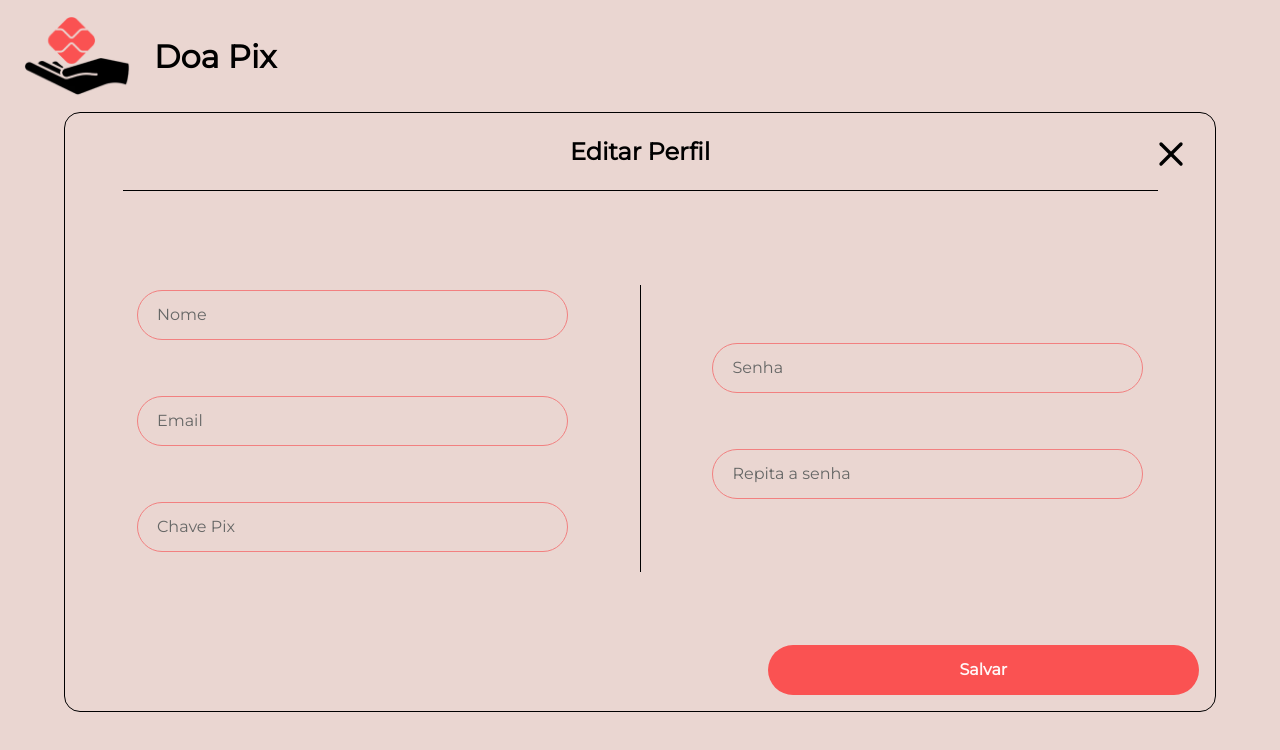
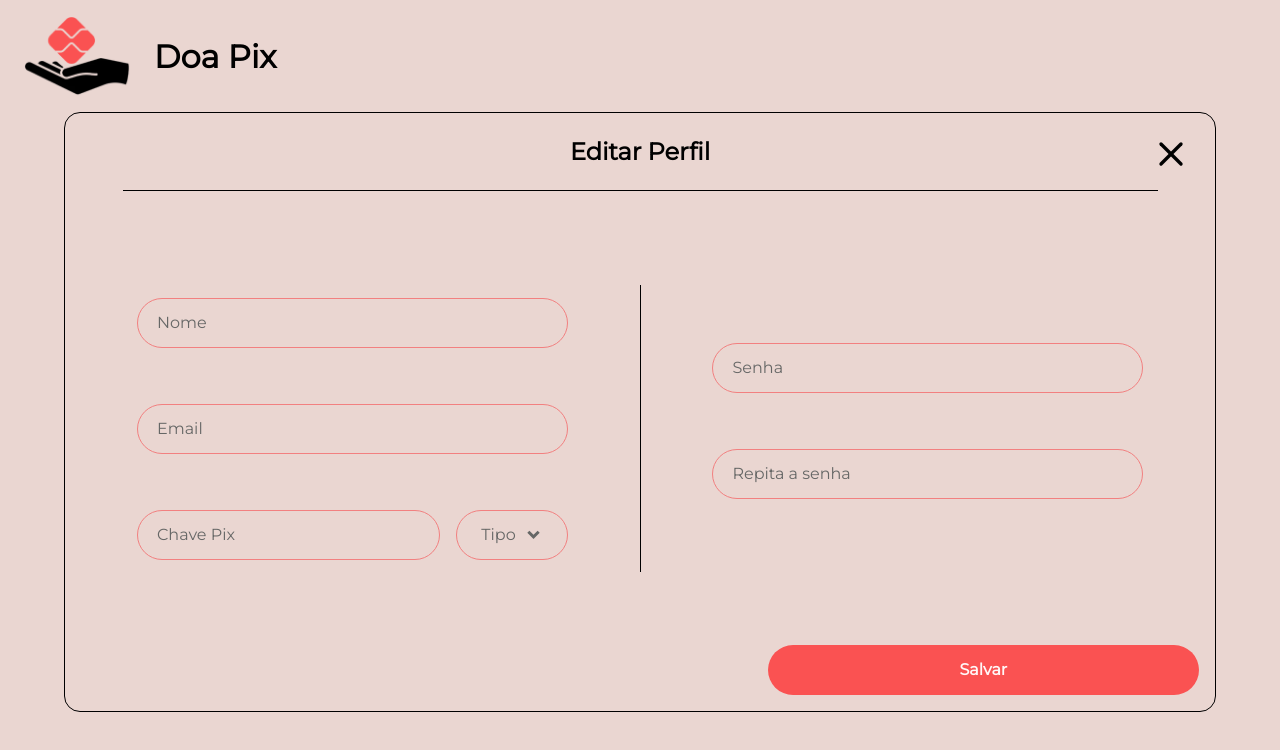
Before and after one commit to ViniciusGR797/doapix-ui, a Next.js app: page /profile in a window 1280 px wide. Shown: the top 750 px of the page. Built offline with nearby package versions, Linux system fonts and the light colour scheme.

Commit message:
🌕 feat: input para chave pix

```diff
--- a/src/components/Dropdown/styles.module.scss
+++ b/src/components/Dropdown/styles.module.scss
@@ -29,14 +29,14 @@
     width: 100%;
     max-height: 20vh;
     overflow-y: auto;
-    background-color: var(--fundoSec);
+    background-color: var(--fundo);
     border-radius: 1rem;
     border-width: 1px;
     border-style: double;
     border-color: var(--detalhe);
     font-size: 0.8rem;
     font-weight: bold;
-    color: var(--fonteDark);
+    color: var(--fonte);
     top: 100%;
 }
 
--- /dev/null
+++ b/src/components/InputPixKey/index.tsx
@@ -0,0 +1,29 @@
+import styles from "./styles.module.scss";
+import { useState } from "react";
+import { InputHTMLAttributes } from "react";
+
+import { PatternFormat } from 'react-number-format';
+import { Input } from "../Input";
+import React from "react";
+
+interface InputProps extends InputHTMLAttributes<HTMLInputElement> {
+  className?: string | undefined
+  placeholder: string
+  value: string
+  format: string
+  onChange: (e: any) => void
+}
+
+export function InputPixKey({ className, placeholder, value, format, onChange, ...rest }: InputProps) {
+
+  return (
+    format
+      ? <PatternFormat
+        className={styles.input}
+        placeholder={placeholder}
+        format={format}
+        allowEmptyFormatting mask="_"
+      />
+      : <Input className={styles.inputNoFormat} placeholder={placeholder} type="text" value={value} onChange={onChange} />
+  )
+}
--- /dev/null
+++ b/src/components/InputPixKey/styles.module.scss
@@ -0,0 +1,55 @@
+// .input {
+//     border-color: var(--fonteDark) !important;
+//     max-width: 500px !important;
+//     margin: 0rem !important;
+//     width: 100% !important;
+// }
+
+// .input::placeholder {
+//     color: var(--fonteDark) !important;
+// }
+
+// @media (max-width: 740px) {
+//     .input {
+//         border-color: var(--fundoSec);
+//         max-width: 500px;
+//         margin: 0rem;
+//     }
+
+//     .input::placeholder {
+//         color: var(--fonte);
+//     }
+// }
+
+
+.input {
+    // margin-bottom: 2rem; //16 px
+    height: 50px;
+    border-width: 1px;
+    border-radius: 2rem;
+    border-style: double;
+    border-color: var(--fundoSec);
+    background-color: transparent;
+    padding: 1.2rem;
+    width: 75%;
+}
+
+.input::placeholder {
+    color: var(--fonte);
+}
+
+.inputNoFormat {
+    margin-bottom: 0;
+}
+
+// @media (max-width: 600px) {
+//     .input {
+//         margin-bottom: 1.5rem;
+//     }
+// }
+
+// @media (max-height: 1000px) {
+//     .input {
+//         margin-bottom: 1rem;
+//     }
+// }
--- a/src/contexts/OptionsContext.tsx
+++ b/src/contexts/OptionsContext.tsx
@@ -3,18 +3,21 @@ import { ReactNode, createContext, useContext } from 'react';
 const optionsState = ['Todos estados', 'AC', 'AL', 'AP', 'AM', 'BA', 'CE', 'DF', 'ES', 'GO', 'MA', 'MT', 'MS', 'MG', 'PA', 'PB', 'PR', 'PE', 'PI', 'RJ', 'RN', 'RS', 'RO', 'RR', 'SC', 'SP', 'SE', 'TO'];
 const optionsTime = ['Recentes', 'Antigas'];
 const optionsCategory = ['Todas categórias', 'Casa / Moradia', 'Animais / Pets', 'Arte / Entretenimento', 'Educação / Aprendizagem', 'Empreendedorismo / Empresas', 'Esportes / Atletas', 'Eventos / Comemorações', 'Fome / Desnutrição', 'Projetos Sociais / Voluntariado', 'Saúde / Tratamentos', 'Sonhos / Outros', 'Tragédia / Desastres / Acidentes', 'Viagens / Turismo'];
+const optionsPixKey = ['CPF', 'CNPJ', 'Email', 'Telefone', 'Aleatória'];
+
 
 interface IOptionsContext {
   optionsState: string[];
   optionsTime: string[];
   optionsCategory: string[];
+  optionsPixKey: string[];
 }
 
-const OptionsContext = createContext<IOptionsContext>({ optionsState, optionsTime, optionsCategory });
+const OptionsContext = createContext<IOptionsContext>({ optionsState, optionsTime, optionsCategory, optionsPixKey });
 
 export const OptionsProvider: React.FC<{ children: ReactNode }> = ({ children }) => {
   return (
-    <OptionsContext.Provider value={{ optionsState, optionsTime, optionsCategory }}>
+    <OptionsContext.Provider value={{ optionsState, optionsTime, optionsCategory, optionsPixKey }}>
       {children}
     </OptionsContext.Provider>
   );
--- a/src/pages/create-donation/index.tsx
+++ b/src/pages/create-donation/index.tsx
@@ -17,7 +17,6 @@ import { useOptions } from "@/contexts/OptionsContext";
 import { InputMonetary } from "@/components/InputMonetary";
 import default_image from "../../../public/upload.png";
 import DonationService from '../../services/donationService';
-import sharp from 'sharp';
 import imageCompression from 'browser-image-compression';
 
 export default function CreateDonation() {
@@ -134,10 +133,6 @@ export default function CreateDonation() {
         setLoadingCreateDonation(false);
     }
 
-
-
-
-
     return (
         <>
             <Head>
--- a/src/pages/create-donation/styles.module.scss
+++ b/src/pages/create-donation/styles.module.scss
@@ -94,14 +94,10 @@
 }
 
 .input {
-    border-color: var(--fonteDark) !important;
+    border-color: var(--fundoSec) !important;
     max-width: 500px !important;
     margin: 0rem !important;
     width: 100% !important;
-}
-
-.input::placeholder {
-    color: var(--fonteDark) !important;
 }
 
 .inputRight {
@@ -128,8 +124,8 @@
 .styleDropdownToggle {
     width: 100% !important;
     max-width: 500px !important;
-    color: var(--fonteDark) !important;
-    border-color: var(--fonteDark) !important;
+    color: var(--fonte) !important;
+    border-color: var(--fundoSec) !important;
     height: 50px !important;
     align-items: center !important;
     font-size: 1rem !important;
@@ -146,13 +142,13 @@
     height: 72%;
     border-radius: 1rem;
     border-style: double;
-    border-color: var(--fonteDark);
+    border-color: var(--fundoSec);
     max-width: 500px;
     padding: 1rem 1.5rem 1rem 1.5rem;
 }
 
 .inputArea::placeholder {
-    color: var(--fonteDark);
+    color: var(--fonte);
 }
 
 .footer {
@@ -217,10 +213,6 @@
         max-width: 500px !important;
         margin: 0rem !important;
         width: 75% !important;
-    }
-
-    .input::placeholder {
-        color: var(--fonte) !important;
     }
 
     .inputRight {
--- a/src/pages/profile/index.tsx
+++ b/src/pages/profile/index.tsx
@@ -11,17 +11,40 @@ import { FiX } from "react-icons/fi";
 import { Input } from "@/components/Input";
 import { validateFields } from "@/utils/validate";
 import { useAuth } from "@/contexts/AuthContext";
+import { Dropdown } from "@/components/Dropdown";
+import { useOptions } from "@/contexts/OptionsContext";
+import { InputPixKey } from "@/components/InputPixKey";
 
 const inter = Inter({ subsets: ["latin"] });
 
 export default function Profile() {
+    const { optionsPixKey } = useOptions();
+
     const [name, setName] = useState('');
     const [email, setEmail] = useState('');
     const [pix_key, setPixKey] = useState('');
+    const [optionPixKey, setOptionPixKey] = useState('');
     const [pwd, setPwd] = useState('');
     const [repeatPwd, setRepeatPwd] = useState('');
 
     const [loadingUpdateUser, setLoadingUpdateUser] = useState(false);
+
+    const handleoptionsPixKeyChange = (option: string) => {
+        setOptionPixKey(option);
+    };
+
+    const getFormat = (option: string) => {
+        switch (option) {
+            case 'CPF':
+                return '###.###.###-##';
+            case 'CNPJ':
+                return '##.###.###/####-##';
+            case 'Telefone':
+                return '(##) # ####-####';
+            default:
+                return '';
+        }
+    }
 
     async function handleUpdateProfile(event: FormEvent) {
         event.preventDefault();
@@ -82,7 +105,11 @@ export default function Profile() {
                             <div className={styles.updateInfo}>
                                 <Input className={styles.input} placeholder="Nome" type="text" value={name} onChange={(e) => setName(e.target.value)} />
                                 <Input className={styles.input} placeholder="Email" type="text" value={email} onChange={(e) => setEmail(e.target.value)} />
-                                <Input className={styles.input} placeholder="Chave Pix" type="text" value={pix_key} onChange={(e) => setPixKey(e.target.value)} />
+
+                                <div className={styles.pixKey}>
+                                    <InputPixKey className={styles.input} placeholder="Chave Pix" format={getFormat(optionPixKey)} type="text" value={pix_key} onChange={(e) => setPixKey(e.target.value)} />
+                                    <Dropdown styleDropdownToggle={styles.styleDropdownToggle} styledropdownMenu={styles.styledropdownMenu} options={optionsPixKey} defaultOption={"Tipo"} onSelect={handleoptionsPixKeyChange} />
+                                </div>
                             </div>
                             <div className={styles.line}></div>
                             <div className={styles.updatePwd}>
--- a/src/pages/profile/styles.module.scss
+++ b/src/pages/profile/styles.module.scss
@@ -70,12 +70,32 @@
 }
 
 .input {
-    border-color: var(--fonteDark);
+    border-color: var(--fundoSec);
     max-width: 500px;
 }
 
 .input::placeholder {
-    color: var(--fonteDark);
+    color: var(--fonte);
+}
+
+.pixKey {
+
+    display: flex;
+    flex-direction: row;
+    // align-items: center;
+    justify-content: space-between;
+    gap: 1rem;
+    width: 75%;
+    max-width: 500px;
+}
+
+.styleDropdownToggle {
+    height: 50px !important;
+    font-size: 1rem!important;
+}
+
+.styledropdownMenu {
+    font-size: 1rem!important;
 }
 
 .line {
@@ -120,6 +140,7 @@
         width: 100%;
         height: 100%;
         background-color: var(--fundo);
+        border-style: none;
     }
 
     .horizontalLine {
```
